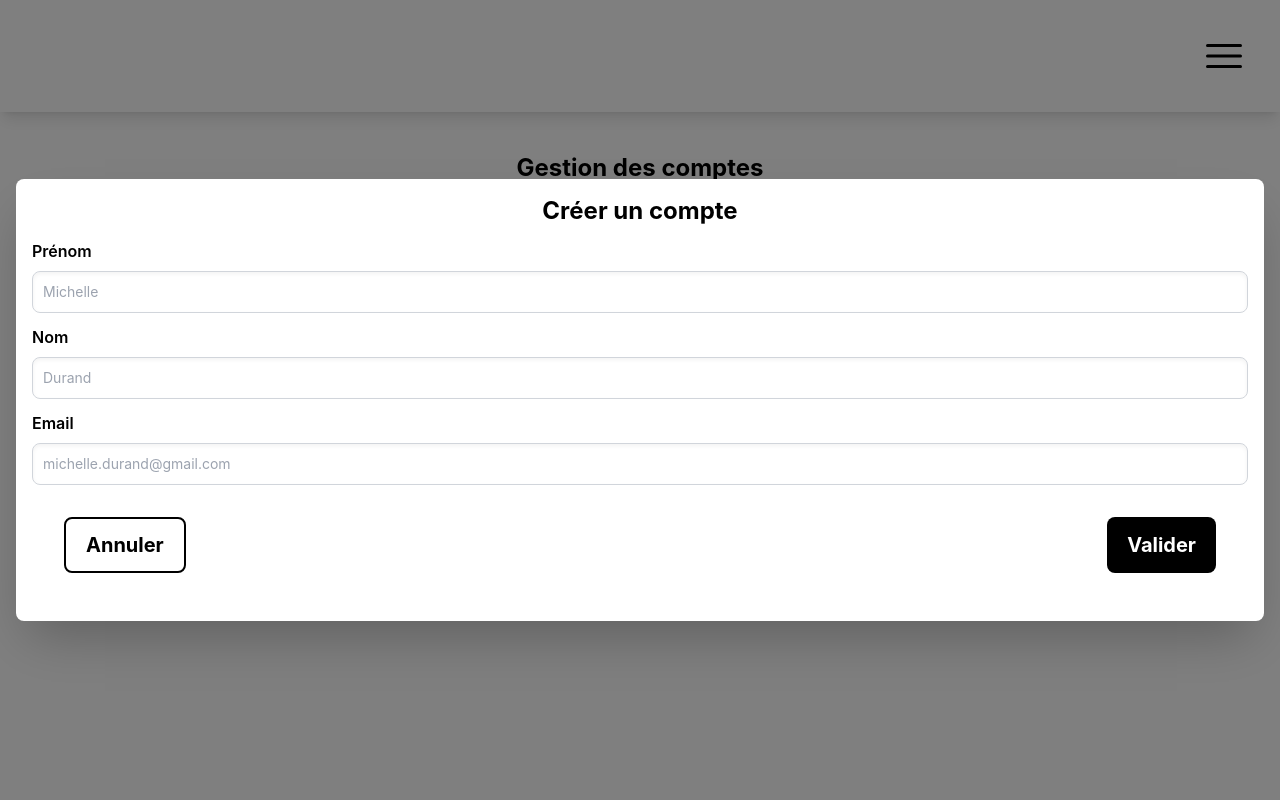
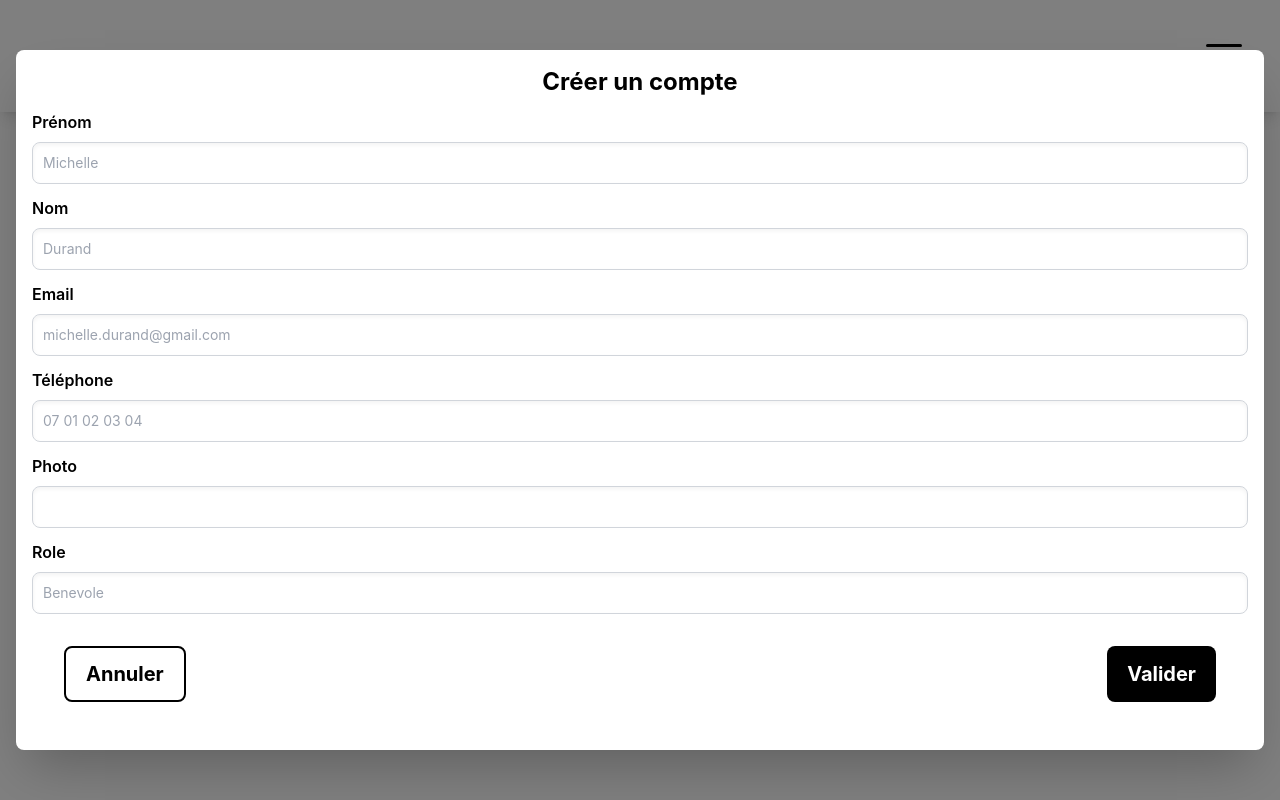
Before and after one commit to Ju-HQP/sae501, a React (Create React App) app in the folder site-mayhumanlab/: page /gestion-des-benevoles in a window 1280 px wide. Both pictures are taken after a click on the button "Créer un bénévole". Built offline with nearby package versions, Linux system fonts and the light colour scheme.

Commit message:
modif formulaire

```diff
--- a/site-mayhumanlab/src/components/VolunteerForm.jsx
+++ b/site-mayhumanlab/src/components/VolunteerForm.jsx
@@ -1,7 +1,6 @@
 import { useDispatch } from "react-redux";
 import { stopVolunteerEdit } from "../features/volunteer/volunteerSlice";
 import { Field, Form } from "react-final-form";
-import { XMarkIcon } from "@heroicons/react/24/outline";
 import { saveVolunteer } from "../features/volunteer/volunteerAsyncAction";
 import { useState } from "react";
 
@@ -13,8 +12,8 @@ function VolunteerForm() {
     const [confirmPassword, setConfirmPassword] = useState('');
 
     const handleSubmit = async(values, form) => {
-        dispatch(saveVolunteer(values))
-        console.log('ok')
+        dispatch(saveVolunteer(values));
+        console.log(values);
     }
 
     function handleExit() {
@@ -35,38 +34,76 @@ function VolunteerForm() {
                 <dialog open onClose={handleExit} className="w-screen shadow-2xl rounded-lg relative p-4">
                     <span className="flex justify-center flex-col">
                         <h2 className="text-2xl font-bold text-center">Créer un compte</h2>
-                        <Form onSubmit={handleSubmit}
+                        <Form
+                            onSubmit={handleSubmit}
                             render={({ handleSubmit }) => (
                                 <form onSubmit={handleSubmit} >
                                     <Field
                                         validate=''
-                                        name="name"
+                                        name="prenom_b"
                                         render={({ input, meta }) => (
                                             <div className="flex flex-col">
-                                                <label for='name' className="mt-3 mb-2 font-semibold">Prénom</label>
-                                                <input placeholder="Michelle" id='name' name="name" type='text' className="border shadow-inner border-gray-300 text-gray-900 text-sm rounded-lg w-full p-2.5 focus:shadow-none"></input>
+                                                <label htmlFor='prenom_b' className="mt-3 mb-2 font-semibold">Prénom</label>
+                                                <input {...input} value={input.value} placeholder="Michelle" id='prenom_b' name="prenom_b" type='text' className="border shadow-inner border-gray-300 text-gray-900 text-sm rounded-lg w-full p-2.5 focus:shadow-none"></input>
                                             </div>
                                         )}
                                     >
                                     </Field>
                                     <Field
                                         validate=''
-                                        name="lastname"
+                                        name="nom_b"
                                         render={({ input, meta }) => (
                                             <div className="flex flex-col">
-                                                <label for='lastname' className="mt-3 mb-2 font-semibold">Nom</label>
-                                                <input placeholder="Durand" id='lastname' name="lastname" type='text' className="border shadow-inner border-gray-300 text-gray-900 text-sm rounded-lg w-full p-2.5 focus:shadow-none"></input>
+                                                <label htmlFor='nom_b' className="mt-3 mb-2 font-semibold">Nom</label>
+                                                <input {...input} value={input.value} placeholder="Durand" id='nom_b' name="nom_b" type='text' className="border shadow-inner border-gray-300 text-gray-900 text-sm rounded-lg w-full p-2.5 focus:shadow-none"></input>
                                             </div>
                                         )}
                                     >
                                     </Field>
                                     <Field
                                         validate=''
-                                        name="email"
+                                        name="mail_b"
                                         render={({ input, meta }) => (
+
                                             <div className="flex flex-col">
-                                                <label for='email' className="mt-3 mb-2 font-semibold">Email</label>
-                                                <input placeholder="michelle.durand@gmail.com" id='email' name="email" type='text' className="border shadow-inner border-gray-300 text-gray-900 text-sm rounded-lg w-full p-2.5 focus:shadow-none"></input>
+                                                <label htmlFor='mail_b' className="mt-3 mb-2 font-semibold">Email</label>
+                                                <input {...input} value={input.value} placeholder="michelle.durand@gmail.com" id='mail_b' name="mail_b" type='text' className="border shadow-inner border-gray-300 text-gray-900 text-sm rounded-lg w-full p-2.5 focus:shadow-none"></input>
+                                            </div>
+                                        )}
+                                    >
+                                    </Field>
+                                    <Field
+                                        validate=''
+                                        name="tel_b"
+                                        render={({ input, meta }) => (
+
+                                            <div className="flex flex-col">
+                                                <label htmlFor='tel_b' className="mt-3 mb-2 font-semibold">Téléphone</label>
+                                                <input {...input} value={input.value} placeholder="07 01 02 03 04" id='tel_b' name="tel_b" type='text' className="border shadow-inner border-gray-300 text-gray-900 text-sm rounded-lg w-full p-2.5 focus:shadow-none"></input>
+                                            </div>
+                                        )}
+                                    >
+                                    </Field>
+                                    <Field
+                                        validate=''
+                                        name="photo_b"
+                                        render={({ input, meta }) => (
+
+                                            <div className="flex flex-col">
+                                                <label htmlFor='photo_b' className="mt-3 mb-2 font-semibold">Photo</label>
+                                                <input {...input} value={input.value} placeholder="" id='photo_b' name="photo_b" type='text' className="border shadow-inner border-gray-300 text-gray-900 text-sm rounded-lg w-full p-2.5 focus:shadow-none"></input>
+                                            </div>
+                                        )}
+                                    >
+                                    </Field>
+                                    <Field
+                                        validate=''
+                                        name="role_b"
+                                        render={({ input, meta }) => (
+
+                                            <div className="flex flex-col">
+                                                <label htmlFor='role_b' className="mt-3 mb-2 font-semibold">Role</label>
+                                                <input {...input} value={input.value} placeholder="Benevole" id='role_b' name="role_b" type='text' className="border shadow-inner border-gray-300 text-gray-900 text-sm rounded-lg w-full p-2.5 focus:shadow-none"></input>
                                             </div>
                                         )}
                                     >
--- a/site-mayhumanlab/src/features/volunteer/volunteerAsyncAction.js
+++ b/site-mayhumanlab/src/features/volunteer/volunteerAsyncAction.js
@@ -30,6 +30,7 @@ export const saveVolunteer = createAsyncThunk(
         dispatch,
         getState
     }) => {
+        //console.log(datas);
         const id= getState().idVolunteerModifying
         if(id){
             dispatch(updateVolunteer(datas));
```
